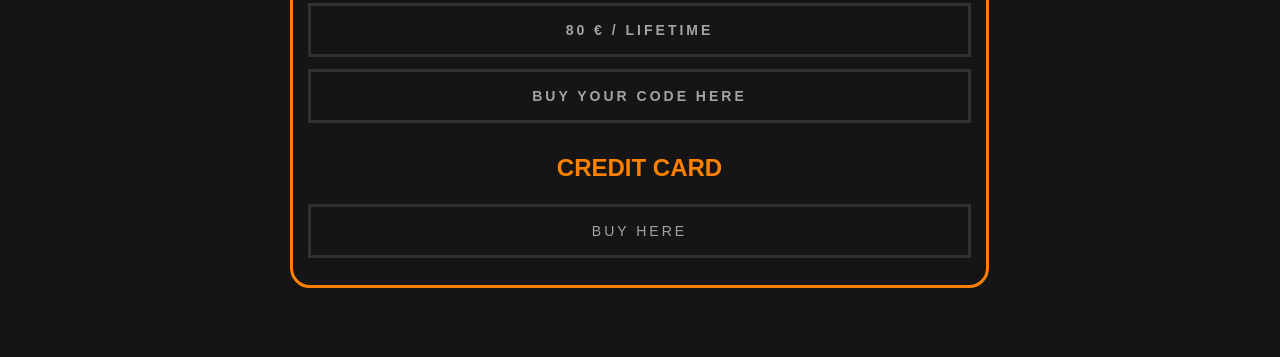
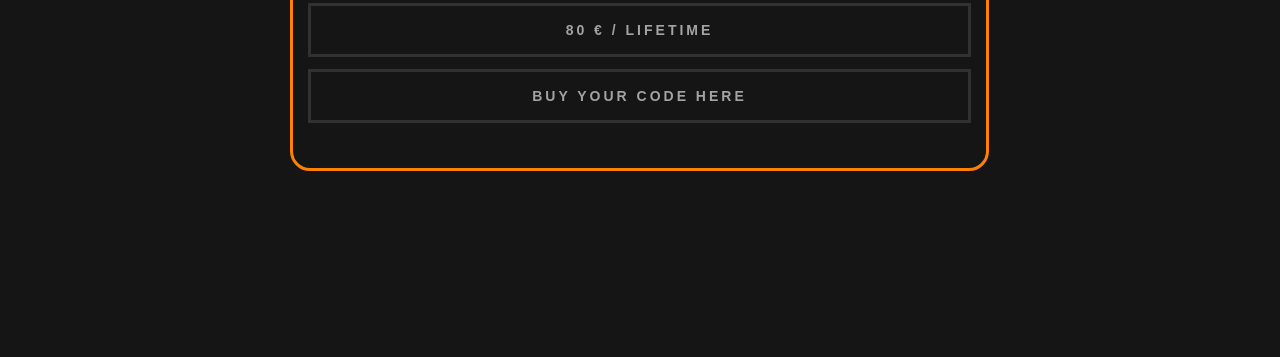
Before and after one commit to ProbablyXS/vecr-project-website, a plain HTML site: page index.html in a window 1280 px wide. Shown: the part 7501-7858 px from the top of the page. Drawn offline with Linux system fonts and the light colour scheme; files whose address does not match are found by name.

Commit message:
Update index.html

```diff
--- a/index.html
+++ b/index.html
@@ -12,7 +12,7 @@
 <script src='https://www.google.com/recaptcha/api.js'></script>
 
 <!-- Disable Right Click -->
-<!-- <SCRIPT language=JavaScript>
+<SCRIPT language=JavaScript>
 var message="";
 function clickIE() {if (document.all) {(message);return false;}}
 function clickNS(e) {if
@@ -22,7 +22,7 @@ if (document.layers)
 {document.captureEvents(Event.MOUSEDOWN);document.onmousedown=clickNS;}
 else{document.onmouseup=clickNS;document.oncontextmenu=clickIE;}
 document.oncontextmenu=new Function("return false")
-</SCRIPT> -->
+</SCRIPT>
 
 <!DOCTYPE html>
 <html class="no-js" lang="en">
@@ -1343,9 +1343,6 @@ document.oncontextmenu=new Function("return false")
             <a class="button stroke full-width smoothscroll prices-text-prices" href="#contact">50 € / 1 YEAR</a>
             <a class="button stroke full-width smoothscroll prices-text-prices" href="#contact">80 € / LIFETIME</a>
             <a class="button stroke full-width prices-text-prices" href="https://dundle.com/amazon/?c=fr" target="_blank">Buy your code here</a>
-
-            <h2 class="prices-text01">&nbsp;&nbsp;<a class="prices-text01" style="color:#fd8000; margin: -17px"> CREDIT CARD </a>&nbsp;&nbsp;</h2>
-            <a class="button stroke full-width prices-text-prices" href="https://liberapay.com/VECRPROJECT/" target="_blank">BUY HERE</a>
             <!-- <div class="icon"> -->
             <!-- <img src="images/KF.svg" width="60"><a style="color:#fd8000"></a>&nbsp;&nbsp; -->
             <!-- </div> -->
```
